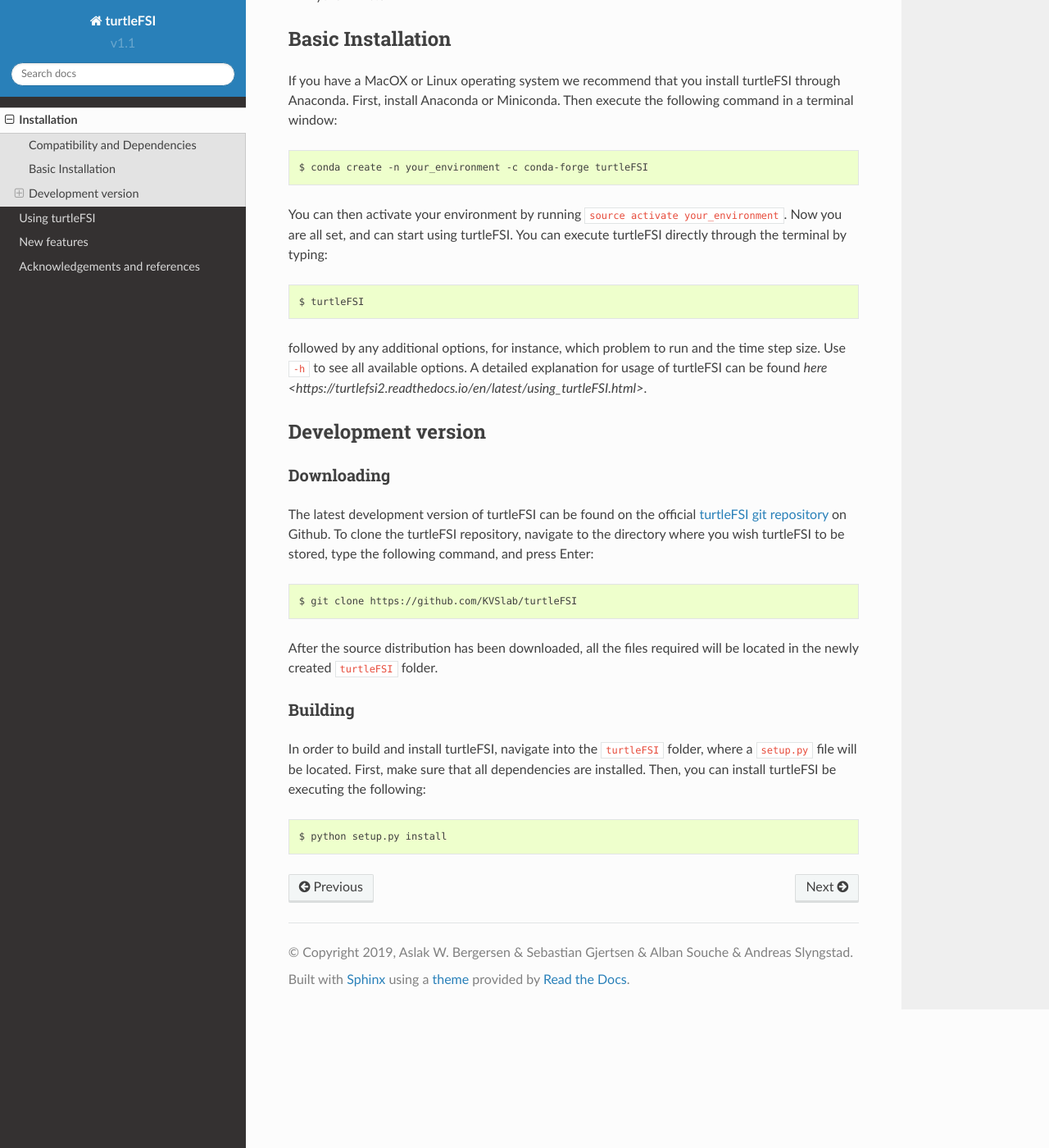
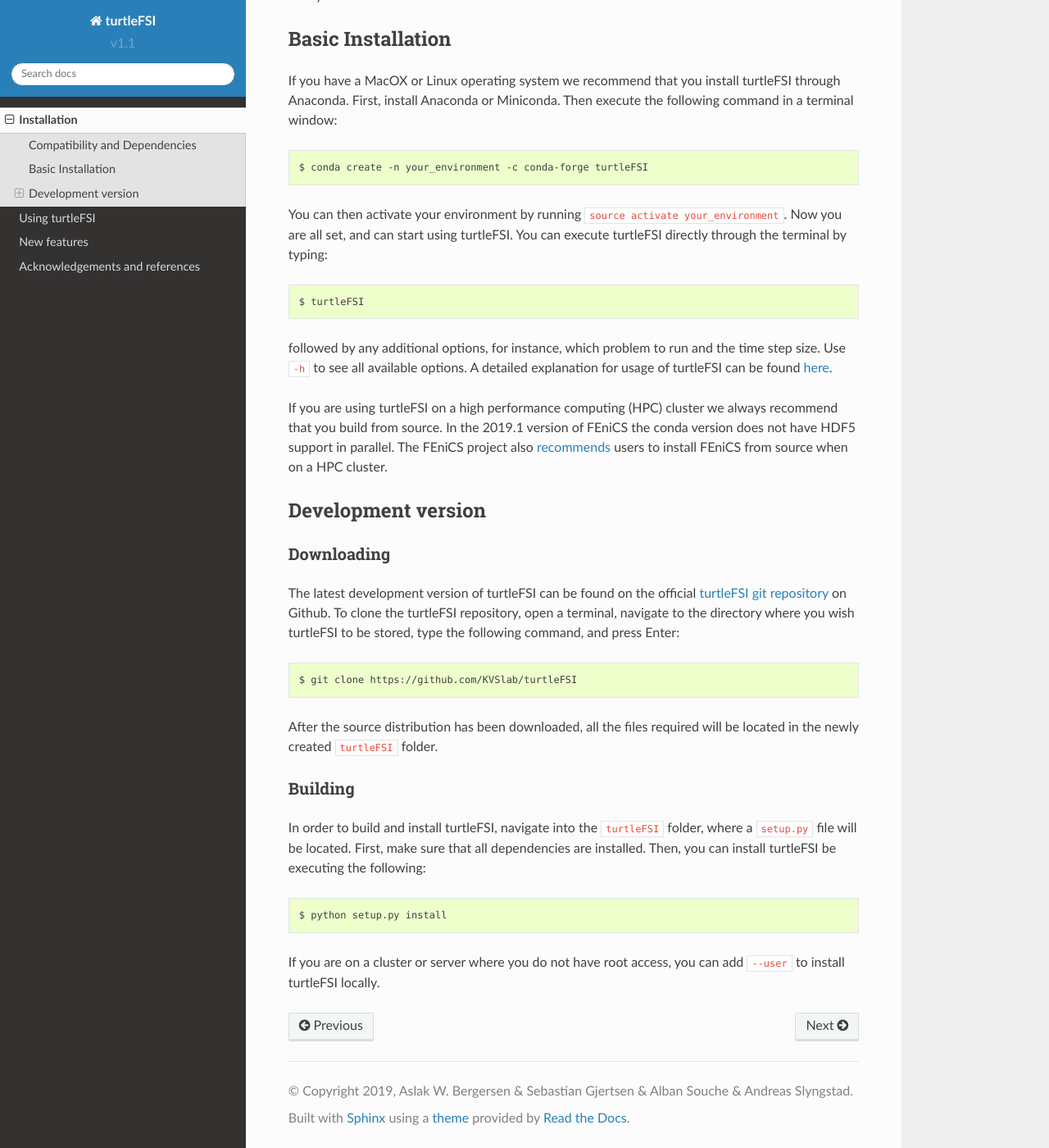
Before and after one commit to KVSlab/turtleFSI, a Sphinx documentation site: the page built from docs/source/installation.rst, in a window 1280 px wide and 1400 px high, scrolled down 329 px. Shown: the whole window at 82% size. Built offline with Sphinx 7.4.7 and the Read the Docs theme 2.0.0, drawn with Linux system fonts in a browser that asks for light colours.

```diff
--- a/docs/source/installation.rst
+++ b/docs/source/installation.rst
@@ -30,8 +30,15 @@
 
 followed by any additional options, for instance, which problem to run and the time step size.
 Use ``-h`` to see all available options. A detailed explanation for usage of turtleFSI can be found
-`here <https://turtlefsi2.readthedocs.io/en/latest/using_turtleFSI.html>`.
+here_.
 
+If you are using turtleFSI on a high performance computing (HPC) cluster we always recommend that you
+build from source. In the 2019.1 version of FEniCS the conda version does not have HDF5 support
+in parallel. The FEniCS project also recommends_ users to install FEniCS from source when on a
+HPC cluster.
+
+.. _here: <https://turtlefsi2.readthedocs.io/en/latest/using_turtleFSI.html>.
+.. _recommends: <https:www/test.no>
 
 Development version
 ===================
@@ -40,7 +47,7 @@
 ~~~~~~~~~~~
 The latest development version of turtleFSI can be found on the official
 `turtleFSI git repository <https://github.com/KVSlab/turtleFSI>`_ on Github.
-To clone the turtleFSI repository, navigate to the directory where you wish
+To clone the turtleFSI repository, open a terminal, navigate to the directory where you wish
 turtleFSI to be stored, type the following command, and press Enter::
 
     $ git clone https://github.com/KVSlab/turtleFSI
@@ -55,3 +62,7 @@
 Then, you can install turtleFSI be executing the following::
 
     $ python setup.py install
+
+
+If you are on a cluster or server where you do not have root access, you can add ``--user`` to install
+turtleFSI locally.
```
Also changed, not shown: docs/source/using_turtleFSI.rst (+7 -6 lines), 5 other files.
